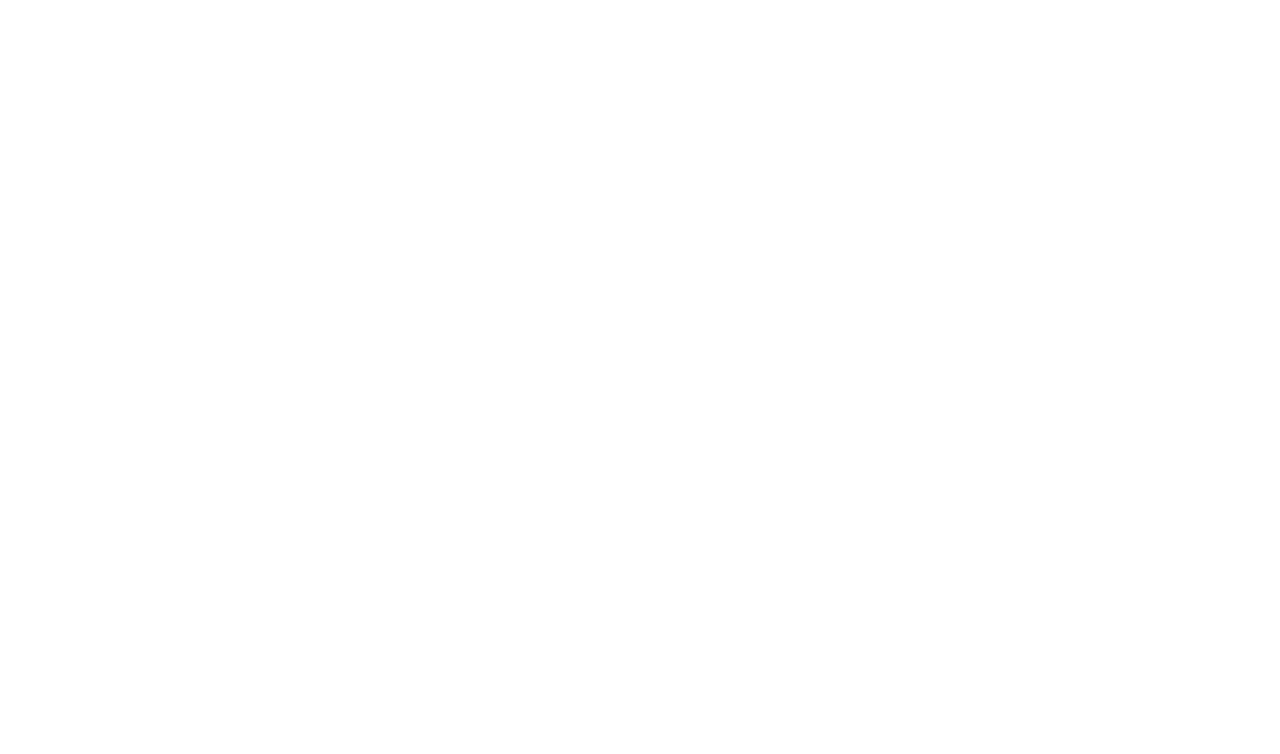
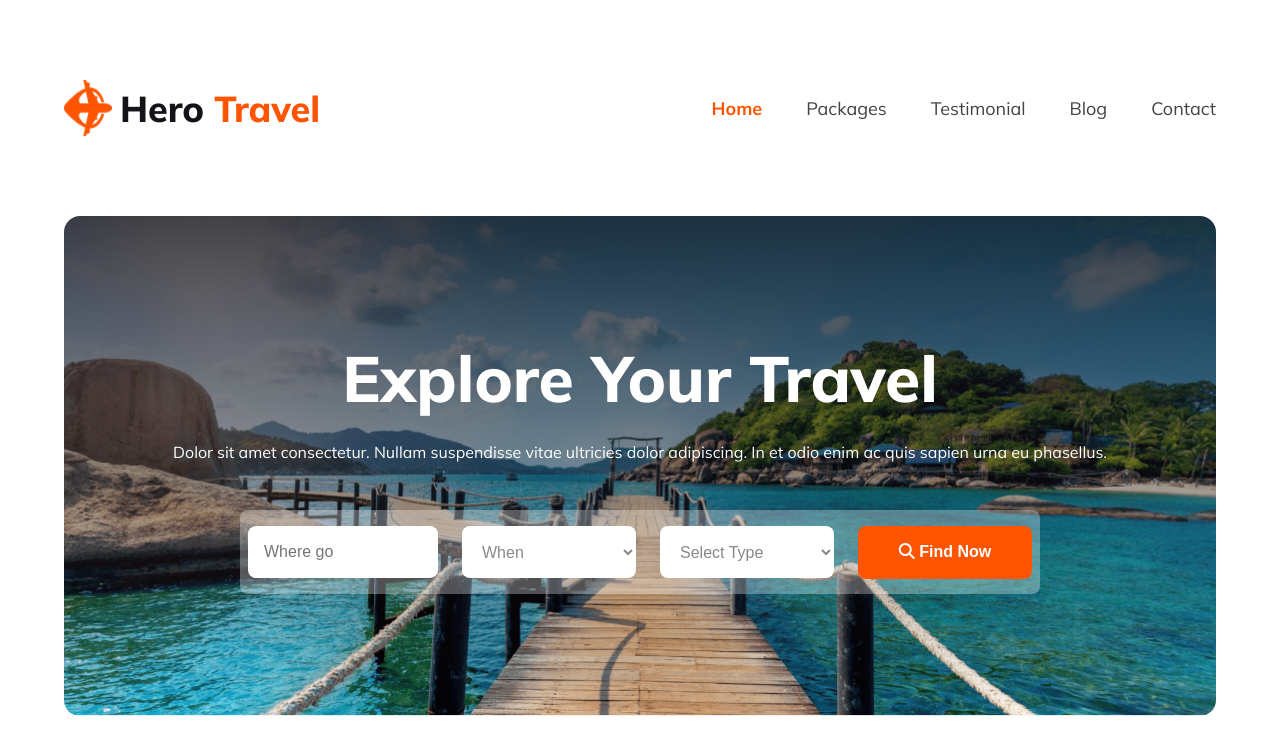
Before and after one commit to im-AbrarHossen/B9A2-HeroTravel-Project, a plain HTML site: page index.html in a window 1280 px wide. Drawn offline with Linux system fonts and the light colour scheme.

Commit message:
second commit

```diff
--- a/index.html
+++ b/index.html
@@ -3,9 +3,38 @@
 <head>
     <meta charset="UTF-8">
     <meta name="viewport" content="width=device-width, initial-scale=1.0">
-    <title>Document</title>
+    <title>Hero Travel</title>
+    <link rel="stylesheet" href="./styles/style.css">
+    <script src="https://kit.fontawesome.com/9f8557dc5b.js" crossorigin="anonymous"></script>
 </head>
-<body>
+<body class="mulish-normal">
+    <!-- navbar -->
+    <nav class="container">
+        <div class="logo">
+            <img src="./images/Group 40071 (2).png" alt="">
+            <h3>Hero <span>Travel</span></h3>
+        </div>
+        <div class="nav-options">
+            <p><span>Home</span></p>
+            <p>Packages</p>
+            <p>Testimonial</p>
+            <p>Blog</p>
+            <p>Contact</p>
+        </div>
+    </nav>
 
+    <!-- Banner -->
+    <section class="container banner">
+        <div class="banner-content">
+            <h3>Explore Your Travel</h3>
+            <p>Dolor sit amet consectetur. Nullam suspendisse vitae ultricies dolor adipiscing. In et odio enim ac quis sapien urna eu phasellus.</p>
+            <div class="travel-inputs">
+                <input type="text" placeholder="Where go">
+                <select name="" id=""><option value="">When</option></select>
+                <select name="" id=""><option value="">Select Type</option></select>
+                <button><i class="fa-solid fa-magnifying-glass"></i> Find Now</button>
+            </div>
+        </div>
+    </section>
 </body>
 </html>
--- /dev/null
+++ b/styles/style.css
@@ -0,0 +1,135 @@
+@import url('https://fonts.googleapis.com/css2?family=Mulish:ital,wght@0,200..1000;1,200..1000&display=swap');
+.mulish-normal {
+    font-family: "Mulish", sans-serif;
+    font-optical-sizing: auto;
+    font-weight: normal;
+    font-style: normal;
+}
+/* default syles */
+* {
+    margin: 0;
+}
+.container {
+    width: 90%;
+    margin: 5rem auto;
+    border-radius: 1rem;
+}
+:root {
+    --bg-color: rgb(19, 19, 24);
+    --second-bg-color: rgb(255, 84, 0);
+    --text-color: rgb(66, 66, 71);
+    --option-color: rgba(19, 19, 24, 0.5);
+}
+
+/* navbar style */
+nav {
+    display: flex;
+    justify-content: space-between;
+    align-items: center;
+}
+.logo {
+    display: flex;
+    align-items: center;
+    cursor: pointer;
+}
+.logo img {
+    width: 48px;
+    height: 56.01px;
+    margin-right: 0.5rem;
+}
+.logo h3 {
+    font-size: 36px;
+    font-weight: 800;
+    line-height: 45px;
+    color: var(--bg-color);
+}
+.logo h3 span {
+    color: var(--second-bg-color);
+}
+.nav-options p span {
+    color: var(--second-bg-color);
+    font-size: 18px;
+    font-weight: 700;
+}
+.nav-options {
+    display: flex;
+    align-items: center;
+    justify-content: space-evenly;
+    gap: 44px;
+}
+.nav-options p {
+    font-size: 18px;
+    font-weight: 400;
+    color: var(--text-color);
+    cursor: pointer;
+}
+
+/* Banner Styles */
+.banner-content {
+    border-radius: 16px;
+    background-image: linear-gradient(180.00deg, rgba(19, 19, 24, 0.8),rgba(19, 19, 24, 0) 100%), url(../images/Group\ 13\ \(1\)\ \(1\).png);
+    background-repeat: no-repeat;
+    background-position: center;
+    height: 500px;
+    background-size: cover;
+    display: flex;
+    flex-direction: column;
+    align-items: center;
+    justify-content: center;
+    gap: 24px;
+}
+.banner-content h3 {
+    font-size: 64px;
+    font-weight: 800;
+    color: rgb(255, 255, 255);
+}
+.banner-content p {
+    font-size: 16px;
+    font-weight: 400;
+    margin-bottom: 24px;
+    color: rgb(255, 255, 255);
+}
+.travel-inputs {
+    border-radius: 8px;
+    background: rgba(255, 255, 255, 0.3);
+    width: 800px;
+    height: 84px;
+    display: flex;
+    justify-content: center;
+    gap: 24px;
+    align-items: center;
+}
+.travel-inputs select {
+    border-style: none;
+    border-radius: 8px;
+    background: rgb(255, 255, 255);
+    width: 174px;
+    height: 52px;
+    color: var(--option-color);
+    font-size: 16px;
+    font-weight: 400;
+    padding-left: 16px;
+    padding-right: 0;
+}
+.travel-inputs button {
+    border-style: none;
+    width: 174px;
+    height: 53px;
+    color: rgb(255, 255, 255);
+    font-size: 16px;
+    font-weight: 700;
+    background-color: var(--second-bg-color);
+    border-radius: 8px;
+}
+.travel-inputs input {
+    border-style: none;
+    width: 174px;
+    height: 50px;
+    border-radius: 8px;
+    font-size: 16px;
+    font-weight: 400;
+    background-color: rgb(255, 255, 255);
+    color: var(--option-color);
+    padding-left: 16px;
+    padding-right: 0;
+}
```
Also changed, not shown: images/Group 13 (1) (1).png (added), images/Group 39.png (added), images/Group 40.png (added), images/Group 40071 (2).png (added), images/Group 40089.png (added), images/Rectangle 10.png (added), images/Rectangle 11.png (added), images/Rectangle 4.png (added), images/Rectangle 5.png (added), images/Rectangle 6.png (added), images/Rectangle 7.png (added), images/Rectangle 8 (1).png (added), images/Rectangle 8.png (added), images/Rectangle 9.png (added).
